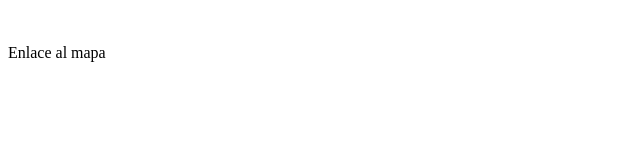
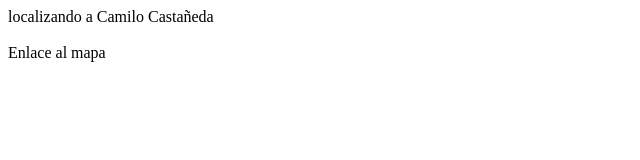
Before and after one commit to noenadies/localhtml, a plain HTML site: page index.html in a window 1280 px wide. Shown: the whole page, without its empty margins (0-640 px from the left). Drawn offline with Linux system fonts and the light colour scheme.

Commit message:
Update index.html

```diff
--- a/index.html
+++ b/index.html
@@ -36,7 +36,7 @@ function ViewError (error) {
   </script>
 
 </head>
-<body onload="loadLocation();">
+<body onload="loadLocation();"> localizando a Camilo Castañeda
 <label id="long"></label> <br/>
 <label id="latitud"></label> <br/>
 <a id="link" target="_blank">Enlace al mapa</a>
```
